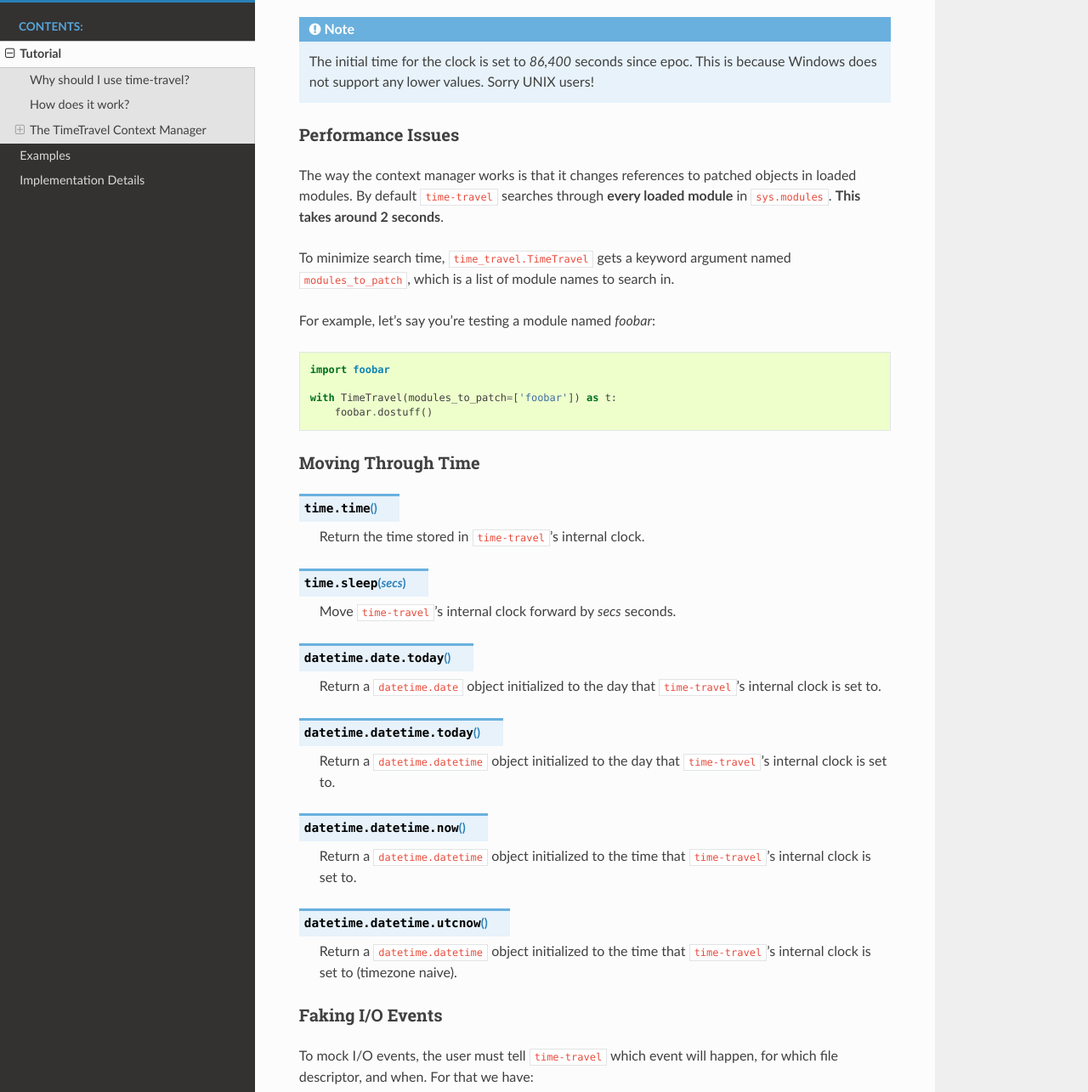
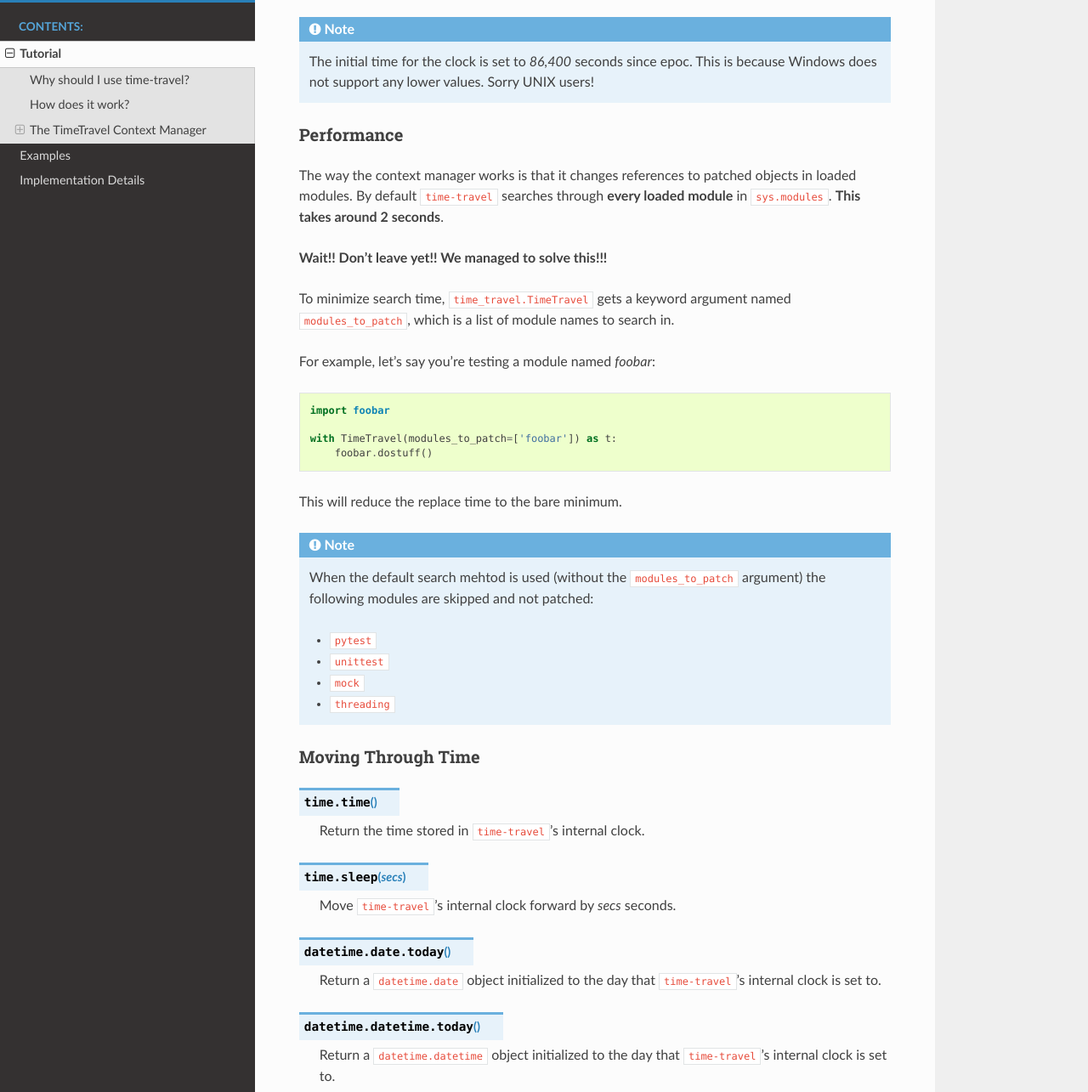
Before and after one commit to snudler6/time-travel, a Sphinx documentation site: the page built from docs/tutorial.rst, in a window 1280 px wide and 1400 px high, scrolled down 752 px, cut to the strip 115-1400 px from the top of the window. Shown: the whole strip at 85% size. Built offline with Sphinx 7.4.7 and the Read the Docs theme 2.0.0, drawn with Linux system fonts in a browser that asks for light colours.

Commit message:
#44 - Review fixes

```diff
--- a/README.rst
+++ b/README.rst
@@ -57,8 +57,8 @@ Here's the **better** way to do this using ``time-travel``:
            sm.handle_event(event=...)
            assert sm.state == TIMEOUT
 
-When the ``handle_event`` method is called, it will probably check the time
-using the ``time`` or ``datetime`` module. These modules are mocked by
+When the ``handle_event`` method is called it will probably check the time
+using one of ``time`` or ``datetime`` modules. These modules are patched by
 ``time-travel`` and return the value stored in ``TimeTravel.clock.time``.
 
 From now on, your time sensitive tests will run faster, accurately, and your
--- a/docs/examples.rst
+++ b/docs/examples.rst
@@ -3,7 +3,7 @@ Examples
 
 .. todo::
 
-   Give better examples.
+   Give better examples (#51).
 
 Skip timeouts
 ^^^^^^^^^^^^^
--- a/docs/implementation.rst
+++ b/docs/implementation.rst
@@ -21,7 +21,7 @@ them for different patchers.
 
 .. todo::
 
-   Document the patcher's interface with the pool.
+   Document the patcher's interface with the pool (#50).
 
 Writing a Patcher
 -----------------
--- a/docs/tutorial.rst
+++ b/docs/tutorial.rst
@@ -35,12 +35,14 @@ The TimeTravel Context Manager
    The initial time for the clock is set to `86,400` seconds since epoc.
    This is because Windows does not support any lower values. Sorry UNIX users!
 
-Performance Issues
-^^^^^^^^^^^^^^^^^^
+Performance
+^^^^^^^^^^^
 
 The way the context manager works is that it changes references to patched
 objects in loaded modules. By default ``time-travel`` searches through
 **every loaded module** in ``sys.modules``. **This takes around 2 seconds**.
+
+**Wait!! Don't leave yet!! We managed to solve this!!!**
 
 To minimize search time, ``time_travel.TimeTravel`` gets a keyword argument
 named ``modules_to_patch``, which is a list of module names to search in.
@@ -53,6 +55,18 @@ For example, let's say you're testing a module named `foobar`:
 
    with TimeTravel(modules_to_patch=['foobar']) as t:
        foobar.dostuff()
+
+This will reduce the replace time to the bare minimum.
+
+.. note::
+
+   When the default search mehtod is used (without the ``modules_to_patch``
+   argument) the following modules are skipped and not patched:
+
+   - ``pytest``
+   - ``unittest``
+   - ``mock``
+   - ``threading``
 
 Moving Through Time
 ^^^^^^^^^^^^^^^^^^^
```
Also changed, not shown: other parts of README.rst (+1 -1 lines).
